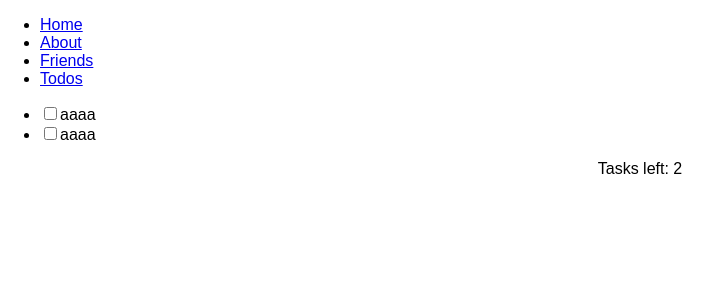
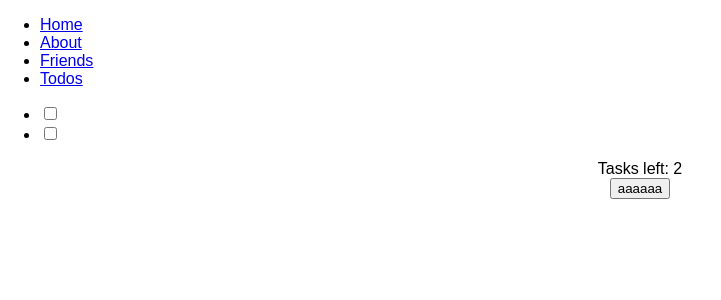
Before and after one commit to oniipon/react-mobx-todo, a React (Create React App) app: page /todos in a window 1280 px wide. Shown: the top 300 px of the page, without its empty margins (0-721 px from the left). Built offline with nearby package versions, Linux system fonts and the light colour scheme.

Commit message:
store で変更するように

```diff
--- a/src/containers/todos/TodoListView.tsx
+++ b/src/containers/todos/TodoListView.tsx
@@ -1,26 +1,38 @@
 import * as React from 'react';
 
-import { observer } from 'mobx-react';
-import Todo from './Todo';
+// import Todo from '@app/containers/todos/Todo';
+import { TodoStore } from '@app/stores';
+import { inject, observer } from 'mobx-react';
 
 interface IProps {
-  todoList: ITodoList;
+  todoList: TodoStore;
 }
-
-interface ITodoList {
-  todos: Todo[];
-  unfinishedTodoCount: number;
-}
-
+@inject()
 @observer
 export default class TodoListView extends React.Component<IProps> {
   public render() {
     return (
       <div>
         <ul>
-          {this.props.todoList.todos.map(todo => (
-            <TodoView todo={todo} key={todo.id} />
-          ))}
+          {this.props.todoList.todos.map((todo, index) => {
+            return (
+              <li key={todo.id}>
+                <input type="checkbox" checked={todo.finished}
+                  data-message={todo}
+                  // tslint:disable-next-line:jsx-no-lambda
+                  onChange={e=>this.props.todoList.change_finished(index)}
+                />
+              </li>
+              // return ( <TodoView
+              //   todo={todo}
+              //   index = {index}
+              //   key={todo.id}
+              //   store = {this.props.todoList}
+              //   // tslint:disable-next-line:jsx-no-lambda
+              //  // onCahnge={this.props.todoList.change_finished(index)}
+              //   />
+            );
+          })}
         </ul>
         Tasks left: {this.props.todoList.unfinishedTodoCount}
       </div>
@@ -28,22 +40,21 @@ export default class TodoListView extends React.Component<IProps> {
   }
 }
 
-const TodoView = observer(({ todo }) => (
-  <li>
-    <input
-      type="checkbox"
-      checked={todo.finished}
-      // tslint:disable-next-line:jsx-no-lambda
-      onClick={e => handleOnClick(e, todo)}
-      data-message={todo}
-    />
-    {todo.title}
-  </li>
-));
+// const TodoView = observer((todo: Todo, index: number, store: TodoStore) => (
+//   <li>
+//     <input
+//       type="checkbox"
+//       checked={todo.finished}
+//       data-message={todo}
+//       onChange={store.change_finished(index)}
+//     />
+//     {todo.title}
+//   </li>
+// ));
 
-const handleOnClick = (event: React.MouseEvent<HTMLElement>, todo: Todo) => {
-  console.log('todo.finished = !todo.finished');
-  console.log(todo);
-  // event.target.getAttribute('data-message')
-  todo.finished = !todo.finished;
-};
+// const handleOnClick = (event: React.MouseEvent<HTMLElement>, todo: Todo) => {
+//   console.log('todo.finished = !todo.finished');
+//   console.log(todo);
+//   // event.target.getAttribute('data-message')
+//   todo.finished = !todo.finished;
+// };
--- a/src/containers/todos/Todos.tsx
+++ b/src/containers/todos/Todos.tsx
@@ -1,13 +1,27 @@
 import * as React from 'react';
 
+import TodoStore from '@app/stores/TodosStore';
+// import { Provider } from 'mobx-react';
 import TodoList from './TodoList';
 import TodoListView from './TodoListView';
 
-const store = new TodoList();
+const store = new TodoStore();
 export class Todos extends React.Component {
   public render() {
-    return (
-      <TodoListView todoList={ store } />
-    )
+    return [
+      <TodoListView key="1" todoList={store} />,
+      // tslint:disable-next-line:jsx-no-lambda
+      <button
+        // tslint:disable-next-line:jsx-no-lambda
+        onClick={e => cl(store)}
+        key="2"
+      >
+        aaaaaa
+      </button>
+    ];
   }
 }
+
+const cl = (a: TodoList) => {
+  console.log(JSON.stringify(a));
+};
--- a/src/containers/todos/TodoList.tsx
+++ b/src/stores/TodosStore.ts
@@ -1,8 +1,7 @@
-import { computed, observable } from 'mobx';
+import Todo from '@app/containers/todos/Todo';
+import { action, computed, observable } from 'mobx';
 
-import Todo from './Todo';
-
-export default class TodoList {
+export class TodoStore {
   @observable
   public todos: Todo[] = [
     {
@@ -12,13 +11,20 @@ export default class TodoList {
     },
     {
       finished: false,
-      id: 'aaaa',
-      title: 'aaaa'
+      id: 'bbbb',
+      title: 'bbbb'
     }
   ];
+
+  @action.bound
+  public change_finished(i: number) {
+    this.todos[i].finished = !this.todos[i].finished;
+  }
 
   @computed
   public get unfinishedTodoCount() {
     return this.todos.filter(todo => !todo.finished).length;
   }
 }
+
+export default TodoStore;
--- a/src/stores/index.tsx
+++ b/src/stores/index.tsx
@@ -1 +1,2 @@
 export * from './CountStore';
+export * from '@app/stores/TodosStore';
```
